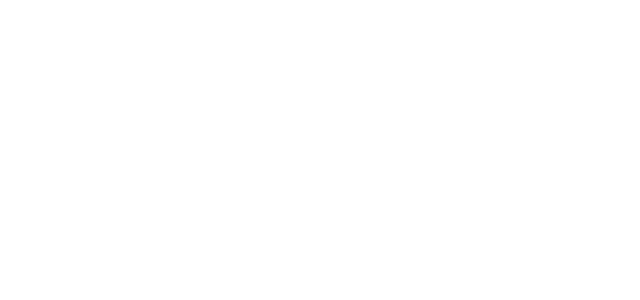
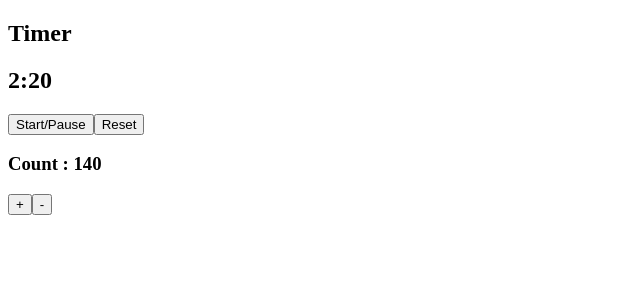
Before and after one commit to EugenKoulik/vue-course, a Vue app: page / in a window 1280 px wide. Shown: the top 300 px of the page, without its empty margins (0-640 px from the left). Built offline with nearby package versions, Linux system fonts and the light colour scheme.

Commit message:
Added dz1

```diff
--- a/src/App.vue
+++ b/src/App.vue
@@ -1,5 +1,7 @@
 <script setup>
+import Timer from "./components/Timer.vue";
 </script>
 
 <template>
+  <Timer></Timer>
 </template>
--- /dev/null
+++ b/src/components/Counter.vue
@@ -0,0 +1,13 @@
+<script setup>
+defineProps({
+  counter: Number
+})
+</script>
+
+<template>
+  <div id="counter">
+    <h3>Count : {{ counter }}</h3>
+    <button @click="counter++">+</button>
+    <button @click="counter--">-</button>
+  </div>
+</template>
--- /dev/null
+++ b/src/components/Timer.vue
@@ -0,0 +1,27 @@
+<script setup>
+import Counter from "./Counter.vue"
+import {ref, watchEffect} from "vue";
+
+const startCountOfSeconds = 140;
+
+let seconds = ref(startCountOfSeconds);
+let isRun = ref(false);
+
+watchEffect(() => {
+  setInterval(() => {
+    if (seconds.value > 0 && isRun.value){
+      seconds.value--;
+    }
+  }, 1000);
+});
+</script>
+
+<template>
+  <div id="timer">
+    <h2>Timer</h2>
+    <h2>{{ Math.floor(seconds / 60) }}:{{ Math.floor(seconds % 60) }}</h2>
+    <button @click="isRun = !isRun">Start/Pause</button>
+    <button @click="seconds = startCountOfSeconds">Reset</button>
+    <Counter v-bind:counter="seconds"></Counter>
+  </div>
+</template>
```
